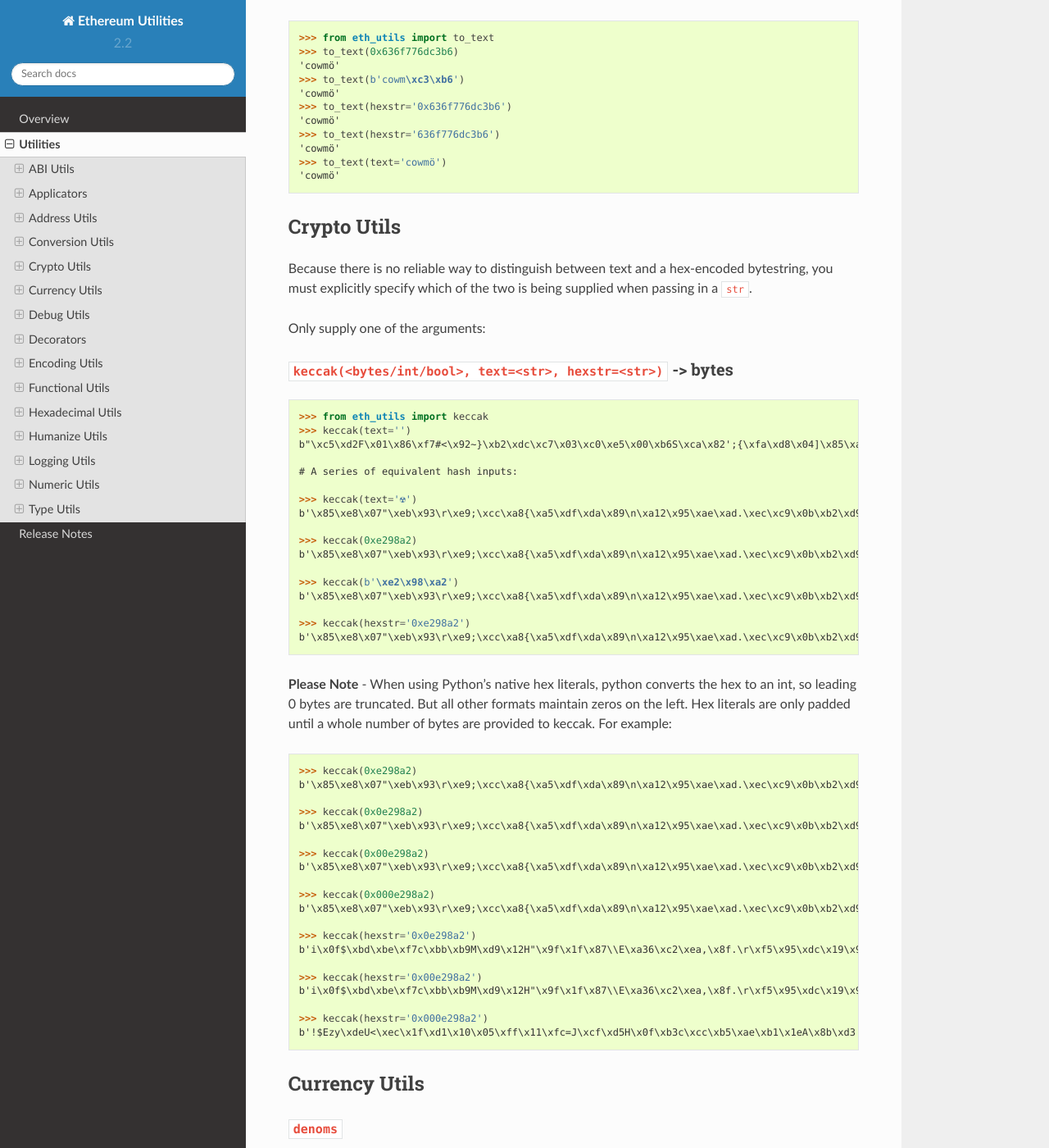
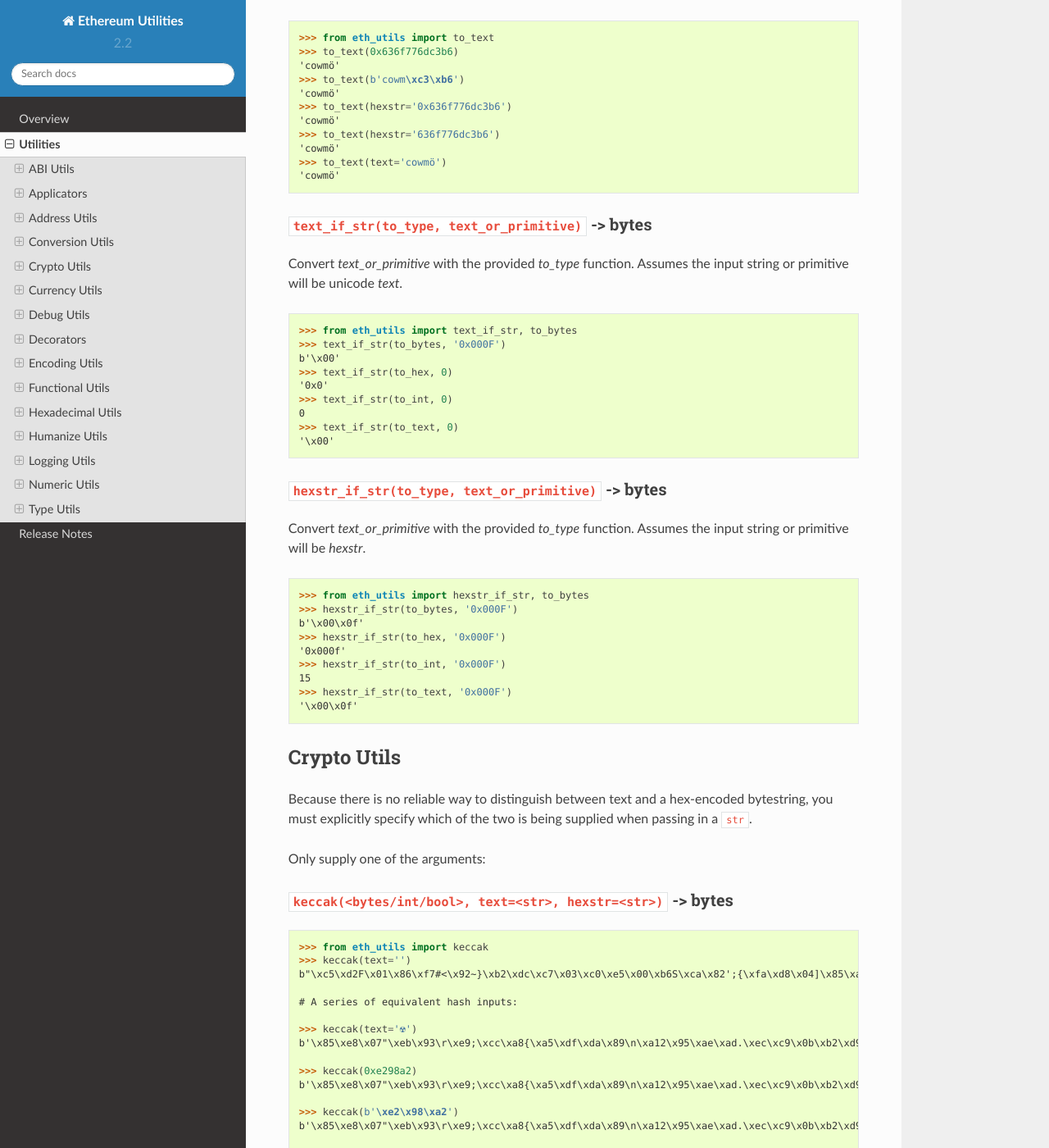
Before and after one commit to ethereum/eth-utils, a Sphinx documentation site: the page built from docs/utilities.rst, in a window 1280 px wide and 1400 px high, scrolled down 12132 px. Shown: the whole window at 82% size. Built offline with Sphinx 7.4.7 and the Read the Docs theme 2.0.0, drawn with Linux system fonts in a browser that asks for light colours.

Commit message:
Add Conversion Utils docs for missing functions
Document `text_if_str` and `hexstr_if_str` utilities.

```diff
--- a/docs/utilities.rst
+++ b/docs/utilities.rst
@@ -701,6 +701,40 @@ decoded as UTF-8.
    >>> to_text(text='cowmö')
    'cowmö'
 
+``text_if_str(to_type, text_or_primitive)`` -> bytes
+^^^^^^^^^^^^^^^^^^^^^^^^^^^^^^^^^^^^^^^^^^^^^^^^^^^^^^^^^^^^^^^^^
+
+Convert `text_or_primitive` with the provided `to_type` function. Assumes the input string or primitive will be unicode `text`.
+
+.. doctest::
+
+   >>> from eth_utils import text_if_str, to_bytes
+   >>> text_if_str(to_bytes, '0x000F')
+   b'\x00'
+   >>> text_if_str(to_hex, 0)
+   '0x0'
+   >>> text_if_str(to_int, 0)
+   0
+   >>> text_if_str(to_text, 0)
+   '\x00'
+
+``hexstr_if_str(to_type, text_or_primitive)`` -> bytes
+^^^^^^^^^^^^^^^^^^^^^^^^^^^^^^^^^^^^^^^^^^^^^^^^^^^^^^^^^^^^^^^^^
+
+Convert `text_or_primitive` with the provided `to_type` function. Assumes the input string or primitive will be `hexstr`.
+
+.. doctest::
+
+   >>> from eth_utils import hexstr_if_str, to_bytes
+   >>> hexstr_if_str(to_bytes, '0x000F')
+   b'\x00\x0f'
+   >>> hexstr_if_str(to_hex, '0x000F')
+   '0x000f'
+   >>> hexstr_if_str(to_int, '0x000F')
+   15
+   >>> hexstr_if_str(to_text, '0x000F')
+   '\x00\x0f'
+
 Crypto Utils
 ~~~~~~~~~~~~
 
```
